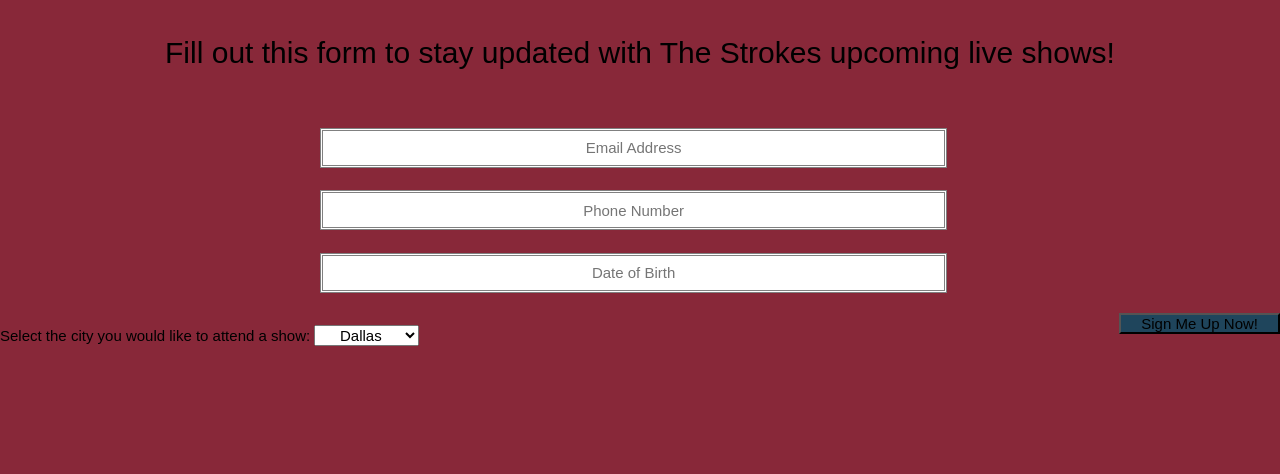
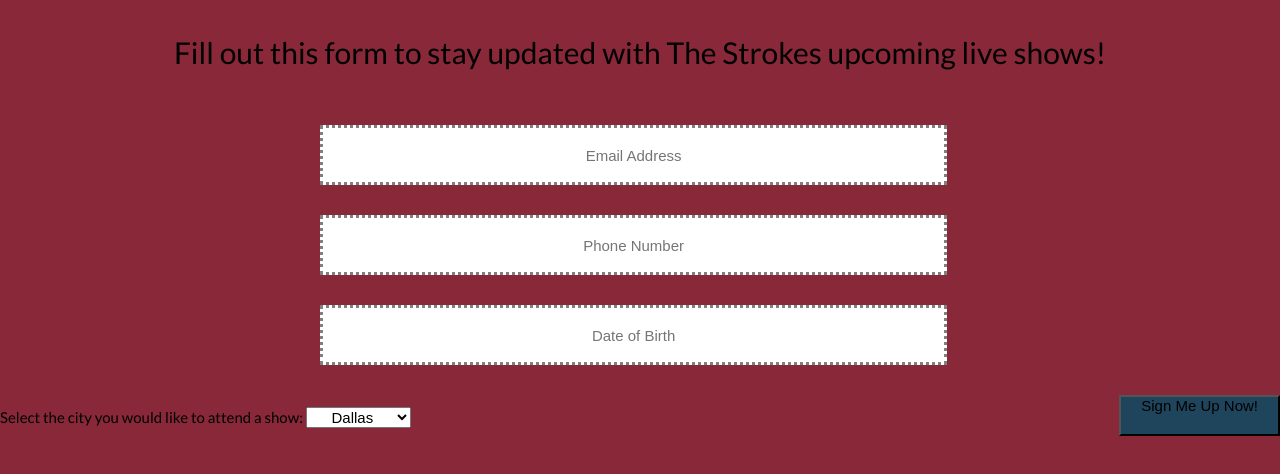
Before and after one commit to JorgeNavarro-ITMD362/Project-1, a plain HTML site: page index.html in a window 1280 px wide. Drawn offline with Linux system fonts and the light colour scheme.

Commit message:
Add in font family

```diff
--- a/css/screen.css
+++ b/css/screen.css
@@ -1,18 +1,25 @@
-h1 {
+.hover-effect {
+  background-color: yellow;
+  color: red;
+  animation: shake 0.5s;
+}
+
+h1, .lato-bold{
   text-align: center;
   margin-bottom: 30px;
   font-size: 30px;
   margin-top: 30px;
-  font-family: sans-serif;
+  font-family: "Lato";
+
 }
 
 body {
   background: rgb(136, 40, 57);
 }
 
-html {
+html, .lato-light {
    line-height: 3em;
-   font-family: sans-serif;
+   font-family: Lato;
    font-size: 15px;
 
 }
@@ -71,7 +78,15 @@ label {
 }
 
 @media screen and (min-width: 960px) {
+  input {
+    height: 60px;
+    margin-bottom: 30px;
+    border-style: dotted;
+  }
 
+  .button {
+    padding-bottom: 20px;
+    text-align: center;
   }
 
 }
--- a/index.html
+++ b/index.html
@@ -6,6 +6,10 @@
   <meta name="viewport" content="width=device-width,initial-scale=1.0,shrink-to-fit=no">
   <link rel="stylesheet" media="screen" href="css/myersreset-and-normalize-form.css">
   <link rel="stylesheet" media="screen" href="css/screen.css">
+  <link rel="preconnect" href="https://fonts.googleapis.com">
+  <link rel="preconnect" href="https://fonts.gstatic.com" crossorigin>
+  <link href="https://fonts.googleapis.com/css2?family=Lato:ital,wght@0,100;0,300;0,400;0,700;0,900;1,100;1,300;1,400;1,700;1,900&display=swap" rel="stylesheet">
+  <script async src="js/site.js"></script>
 </head>
 <body>
   <h1>Fill out this form to stay updated with The Strokes upcoming live shows!</h1>
--- a/js/site.js
+++ /dev/null
@@ -1,5 +0,0 @@
-// jQuery 3.x-style ready event and locally scoped $
-jQuery(function($) {
-  $('html').removeClass('nojs');
-  $('html').addClass('hasjs');
-});
```
